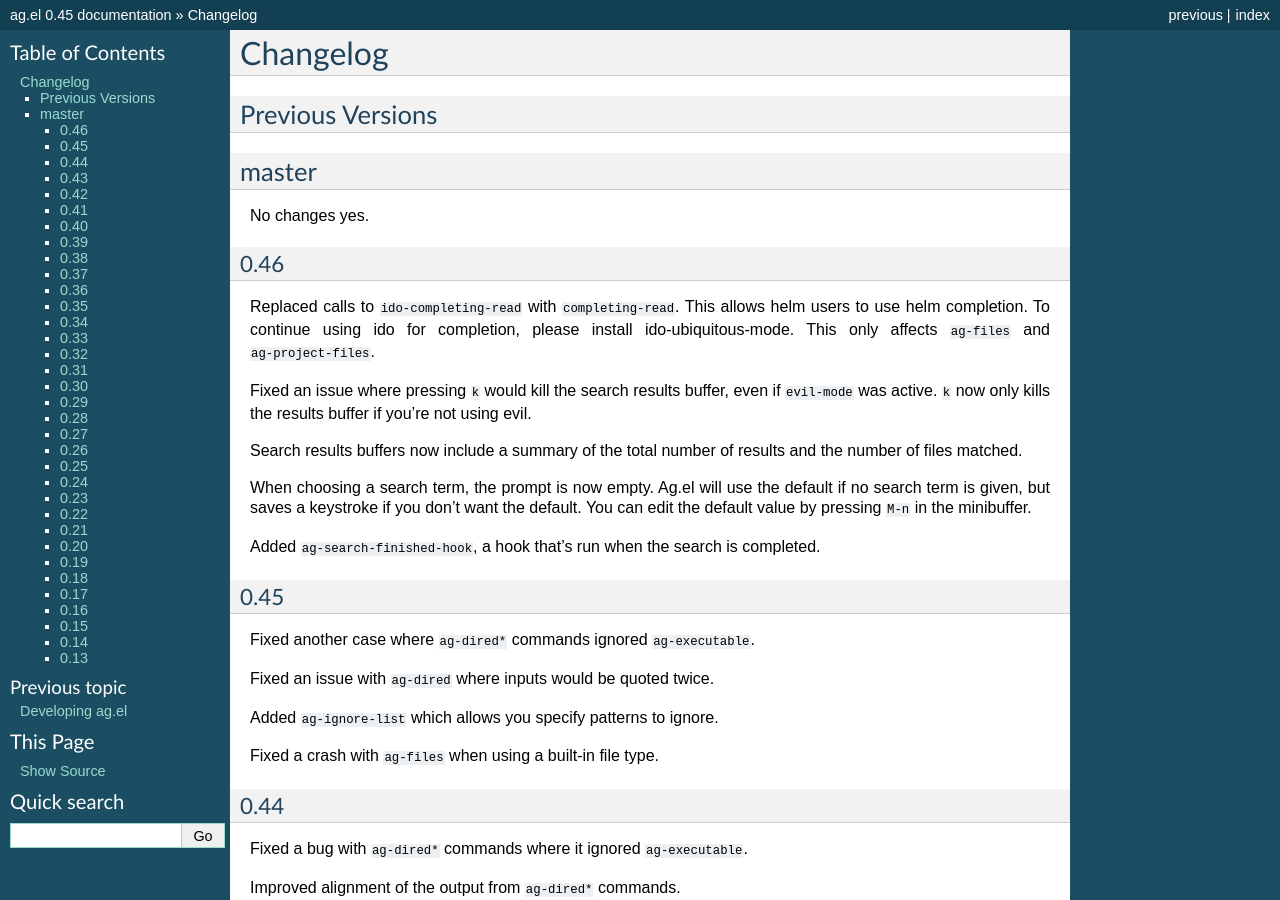
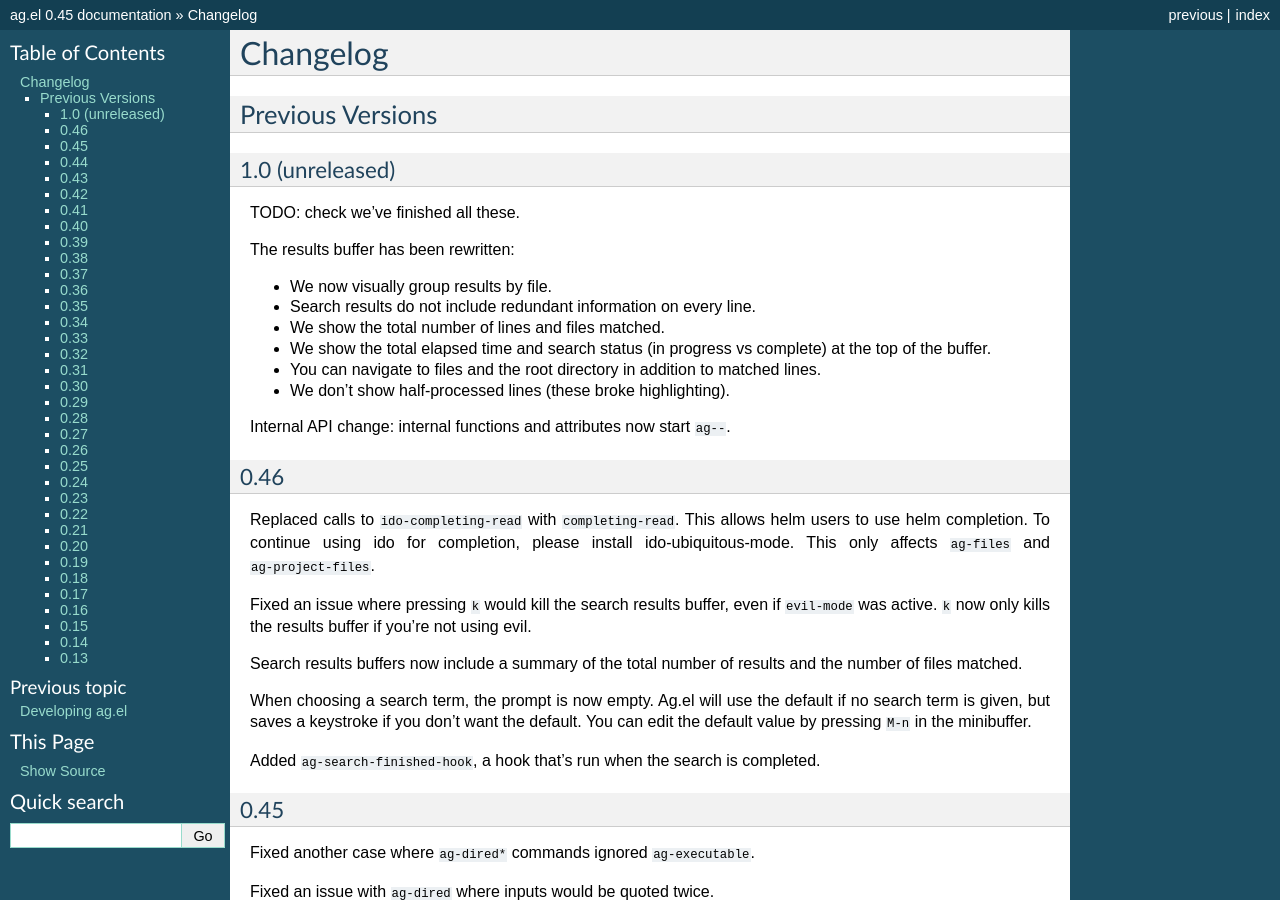
Before and after one commit to Wilfred/ag.el, a Sphinx documentation site: the page built from docs/changelog.rst, in a window 1280 px wide and 900 px high. Built offline with Sphinx 7.4.7, drawn with Linux system fonts in a browser that asks for light colours.

Commit message:
Updating changelog.

```diff
--- a/docs/changelog.rst
+++ b/docs/changelog.rst
@@ -4,13 +4,27 @@ Changelog
 Previous Versions
 -----------------
 
-master
-------
+1.0 (unreleased)
+~~~~~~~~~~~~~~~~
 
-No changes yes.
+TODO: check we've finished all these.
+
+The results buffer has been rewritten:
+
+* We now visually group results by file.
+* Search results do not include redundant information on every line.
+* We show the total number of lines and files matched.
+* We show the total elapsed time and search status (in progress vs
+  complete) at the top of the buffer.
+* You can navigate to files and the root directory in addition
+  to matched lines.
+* We don't show half-processed lines (these broke highlighting).
+
+Internal API change: internal functions and attributes now start
+``ag--``.
 
 0.46
-~~~~
+~~~~~~~~~~~~~~~~~
 
 Replaced calls to ``ido-completing-read`` with
 ``completing-read``. This allows helm users to use helm completion. To
```
